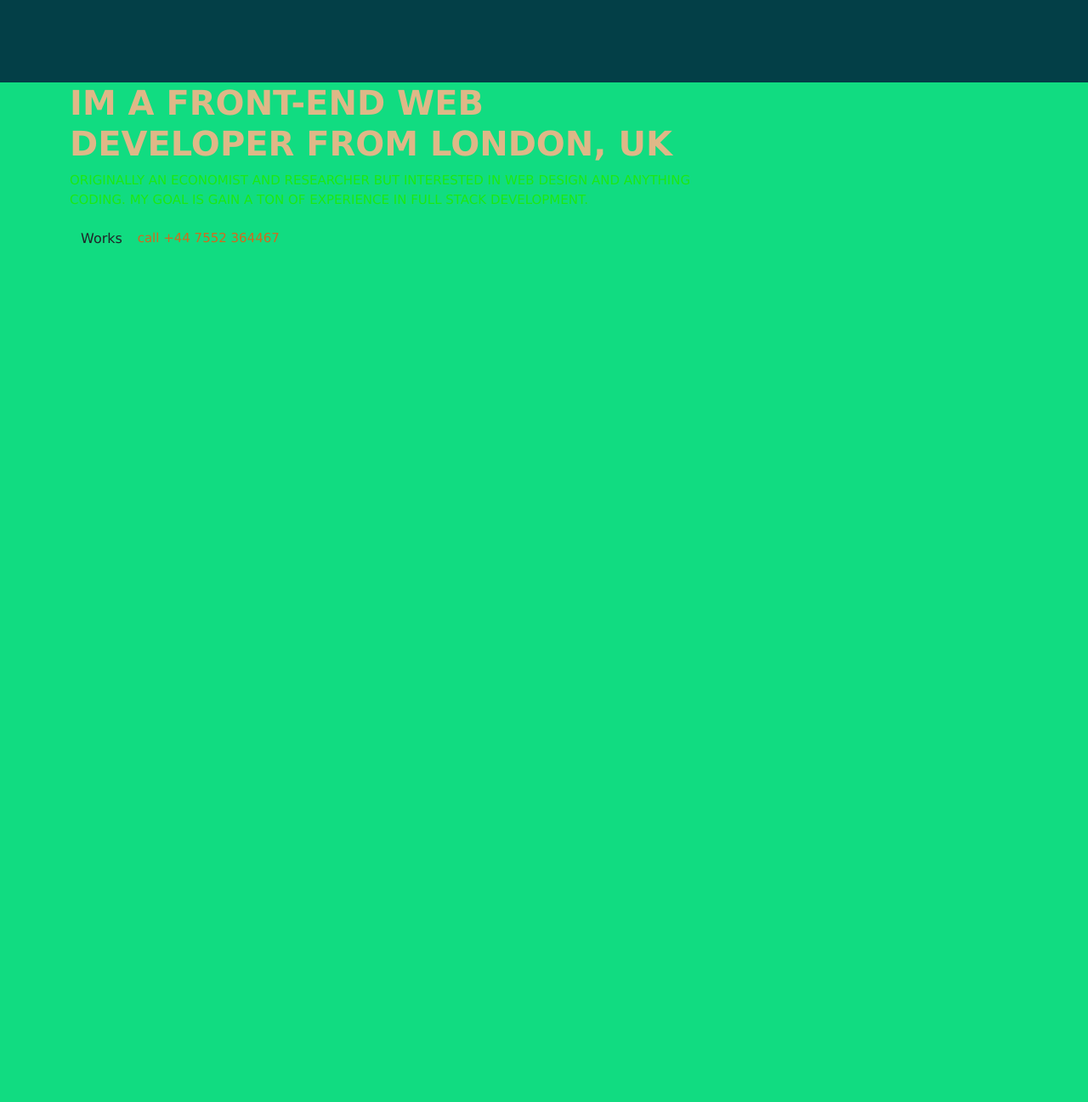
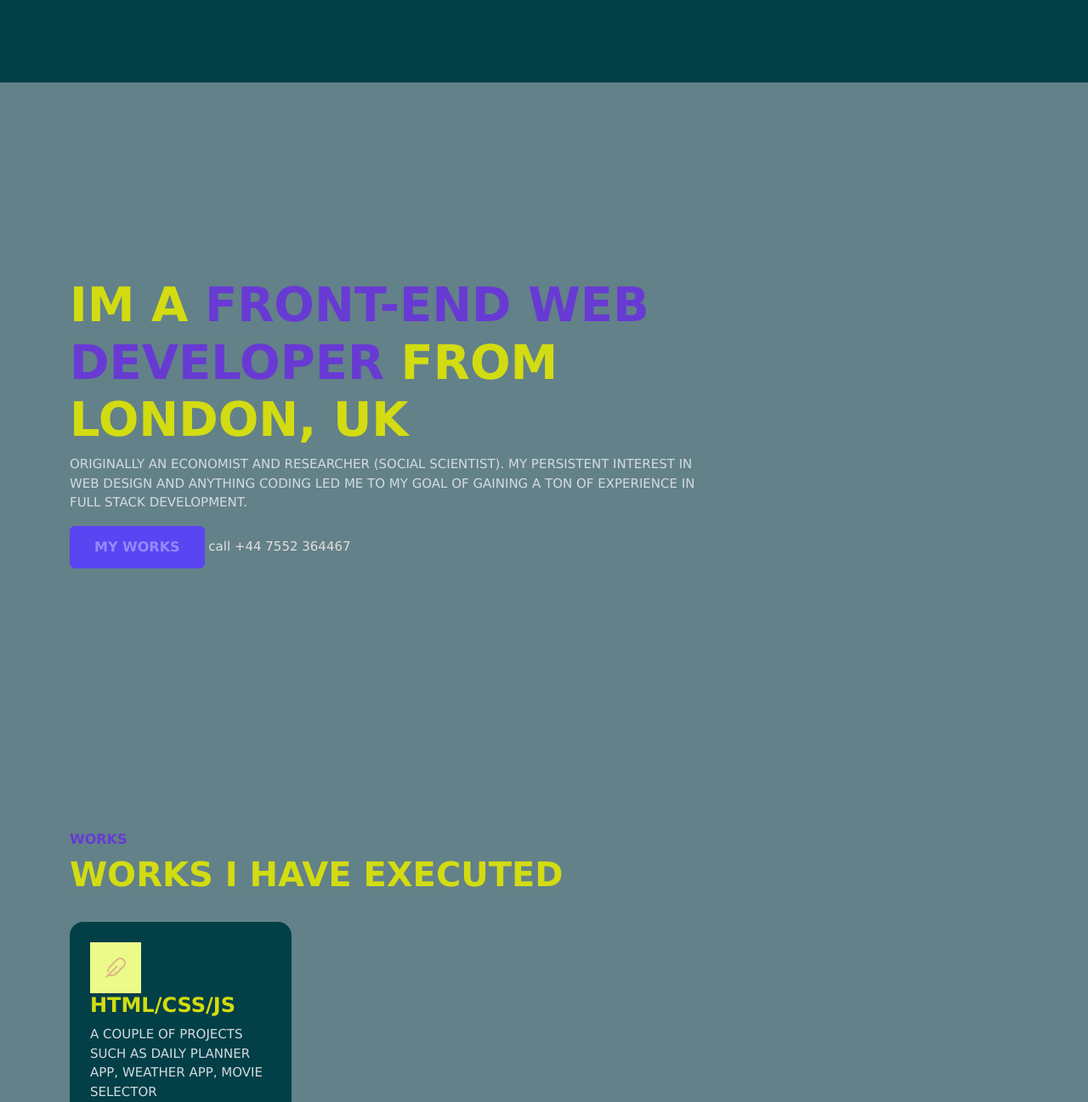
Before and after one commit to alexsosei/Bootstrap-Portfolio, a plain HTML site: page index.html in a window 1280 px wide. Shown: the part 1503-2800 px from the top of the page at 85% size. Before the commit the page ends 1803 px from the top, so only its background shows below. Drawn offline with Linux system fonts and the light colour scheme; a web font is replaced by a local one.

Commit message:
fixed bugs

```diff
--- a/assets/css/style.css
+++ b/assets/css/style.css
@@ -1,21 +1,21 @@
 
   @import url('https://fonts.googleapis.com/css2?family=Bai+Jamjuree:ital,wght@0,300;0,400;0,500;0,600;1,400;1,600;1,700&family=Open+Sans:ital,wght@1,300&family=Rubik+Bubbles&display=swap');
   body {
-    background-color: rgb(17, 220, 129);
-    color: rgb(29, 232, 19);
+    background-color: rgb(99, 129, 137);
+    color: #d3dce2;
     font-family: 'Lucida Sans', 'Lucida Sans Regular', 'Lucida Grande', 'Lucida Sans Unicode', Geneva, Verdana, sans-serif;
     font-size: 15px;
 
   }
 
   h1,h2,h3,h4,h5,h6 {
-    color: burlywood;
+    color: rgb(210, 220, 17);
     font-weight: 700;
   }
 
   a {
     text-decoration: none;
-    color: chocolate;
+    color: rgb(226, 223, 221);
     transition: all 0.4s ease;
   }
 
@@ -26,18 +26,56 @@
   img {
     width: 100%;
   }
+
+  .text-brand {
+    color: rgb(104, 58, 212);
+  }
+
+  .bg-base {
+    background-color: #033f47;
+  }
+
+  .full-height {
+    min-height: 100vh;
+    height: 100%;
+    display: flex;
+    flex-direction: column;
+    justify-content: center;
+    padding-top: 80px;
+    padding-bottom: 80px;
+    border-bottom: 2px solid(#d3dce2);
+  }
   .navbar .nav-link {
     font-weight: 700;
     text-transform: uppercase;
     color: #fff;
-    display: inline-block;
-    margin-left: 25px;
-    text-align: left;
+
+
+  }
+
+  .shadow-effect {
+    transition: all 0.5s;
+  }
+  .shadow-effect:hover {
+    box-shadow: -6px 6px 0 0 #9789fa;
+  }
+
+  .iconbox {
+    width: 60px;
+    height: 60px;
+    display: flex;
+    align-items: center;
+    justify-content: center;
+    font-size: 32px;
+    background-color: #ebfa89;
+    color: burlywood;
   }
 
   .navbar .nav-link:hover {
     color: brown;
   }
+
+
 
   @media (min-width: 992px) {
     .navbar {
@@ -46,10 +84,14 @@
         background: linear-gradient(#033f47, #033f47);
         color: aliceblue;
         background-size: cover;
-        background-position: center;
+        background-position: left;
         font-size: 22px;
         font-weight: bolder;
 
+    }
+
+    .navbar-brand {
+        padding-left: inherit;
     }
 
     .navbar-brand img {
@@ -61,4 +103,45 @@
         margin-left: 25px;
         text-align: left;
   }
+  #content-wrapper {
+    padding-left: inherit;
+  }
 }
+
+.btn {
+    padding: 12px 28px;
+    font-weight: 700;
+
+}
+
+.btn-brand {
+    background-color: #5945f1;
+    border-color: #5945f1;
+    color: #9789fa;
+}
+
+.btn-brand:hover,
+.btn-brand:focus {
+    background-color: #5945f1;
+    color: #9789fa;
+    border-color: #9789fa;
+}
+
+.linl-custom {
+    font-weight: 700;
+    position: relative;
+}
+
+.linl-custom {
+    content: "";
+    width: 0%;
+    height: 2px;
+    background-color: #5945f1;
+    position: absolute;
+    left: 0;
+    top: 110%;
+    transition: all 0.4s;
+}
+.linl-custom:hover::after {
+    width: 100%;
+}
--- a/index.html
+++ b/index.html
@@ -22,8 +22,8 @@
             <span class="navbar-toggler-icon"></span>
           </button>
           <div class="collapse navbar-collapse" id="navbarNavAltMarkup">
-            <div class="navbar-nav flex-lg-column text-lg-center">
-              <a class="nav-link" aria-current="page" href="#">About</a>
+            <div class="navbar-nav flex-lg-column text-lg-center sidenav">
+              <a class="nav-link" href="#">About</a>
               <a class="nav-link" href="#">Works</a>
               <a class="nav-link" href="#">Services</a>
               <a class="nav-link" href="#">Contact</a>
@@ -36,16 +36,48 @@
       </nav>
       <nav class="navbar navbar-expand-lg navbar-dark"></nav>
       <div id="content-wrapper">
-        <section id="home">
+        <section id="about" class="full-height">
             <div class="container">
                 <div class="row">
                     <div class="col-lg-8">
-                        <h1>IM A FRONT-END WEB DEVELOPER FROM LONDON, UK</h1>
+                        <h1 class="display-4 fw-bold">IM A <span class="text-brand"> FRONT-END WEB DEVELOPER</span> FROM LONDON, UK</h1>
                         <P>
-                            ORIGINALLY AN ECONOMIST AND RESEARCHER BUT INTERESTED IN WEB DESIGN AND ANYTHING CODING. MY GOAL IS GAIN A TON OF EXPERIENCE IN FULL STACK DEVELOPMENT.
+                            ORIGINALLY AN ECONOMIST AND RESEARCHER (SOCIAL SCIENTIST). MY PERSISTENT INTEREST IN WEB DESIGN AND ANYTHING CODING LED ME TO MY GOAL OF GAINING A TON OF EXPERIENCE IN FULL STACK DEVELOPMENT.
                         </P>
-                        <a href="work" class="btn btn-brand">Works</a>
+                        <a href="works" class="btn btn-brand ME-3">MY WORKS</a>
                         <a href="#" class="link-custom">call +44 7552 364467</a>
+                    </div>
+                </div>
+            </div>
+        </section>
+        <section id="works" class="full-height px-lg-5">
+            <div class="container">
+                <div class="row pb-4">
+                    <div class="col-lg-8">
+                        <h6 class="text-brand">WORKS</h6>
+                        <h1>WORKS I HAVE EXECUTED</h1>
+                    </div>
+                </div>
+                <div class="row">
+                    <div class="col-md-3">
+                        <div class="works p-4 bg-base rounded-4 shadow-effect">
+                            <div class="iconbox">
+                                <i class="las la-feather"></i>
+                            </div>
+                            <h4>HTML/CSS/JS</h4>
+                            <P>A COUPLE OF PROJECTS SUCH AS DAILY PLANNER APP, WEATHER APP, MOVIE SELECTOR</P>
+                            <a href="#" class="link-custom">READ MORE</a>
+                        </div>
+
+                            <div class="works p-4 bg-base rounded-4 shadow-effect">
+                                <div class="iconbox">
+                                    <i class="las la-feather"></i>
+                                </div>
+                                <h4>NODE.JS AND REACT</h4>
+                                <P>READ.ME GENERATOR, TDD AND REACT APPS</P>
+                                <a href="#" class="link-custom">READ MORE</a>
+                            </div>
+
                     </div>
                 </div>
             </div>
```
